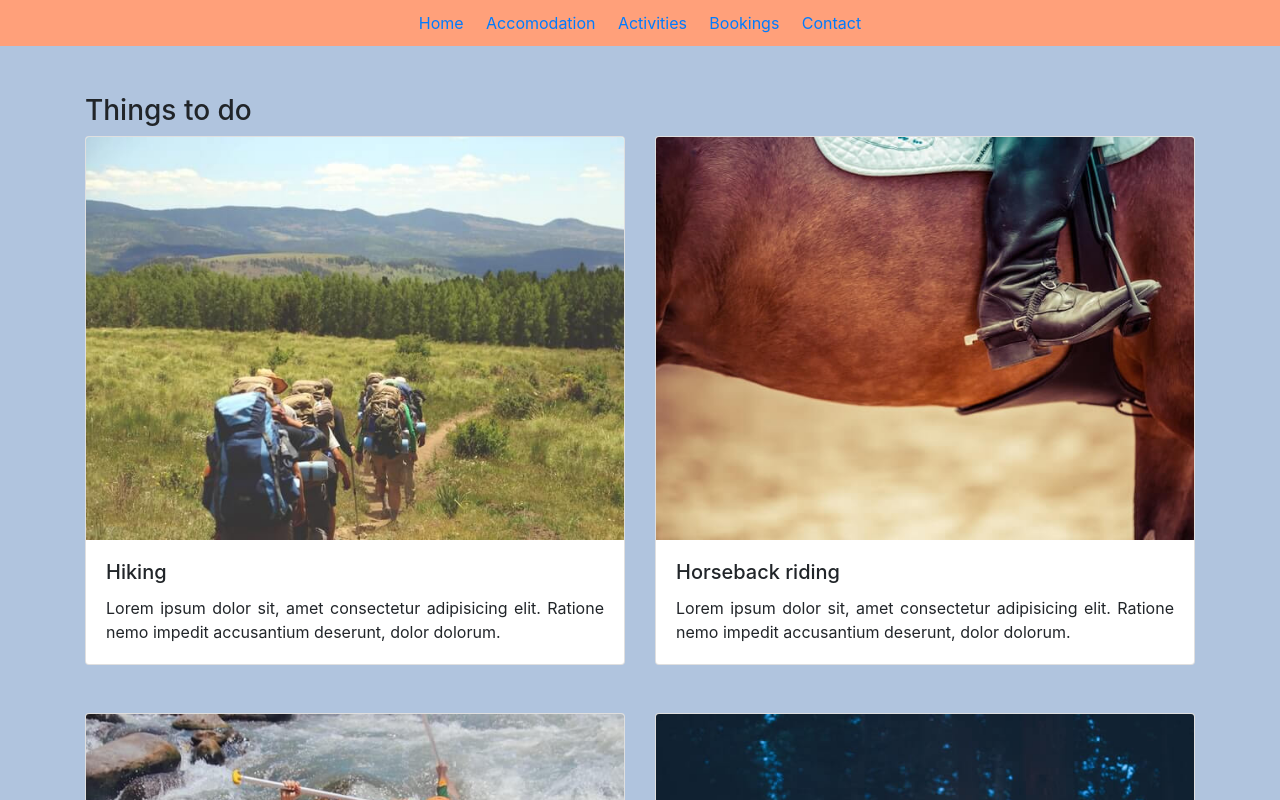
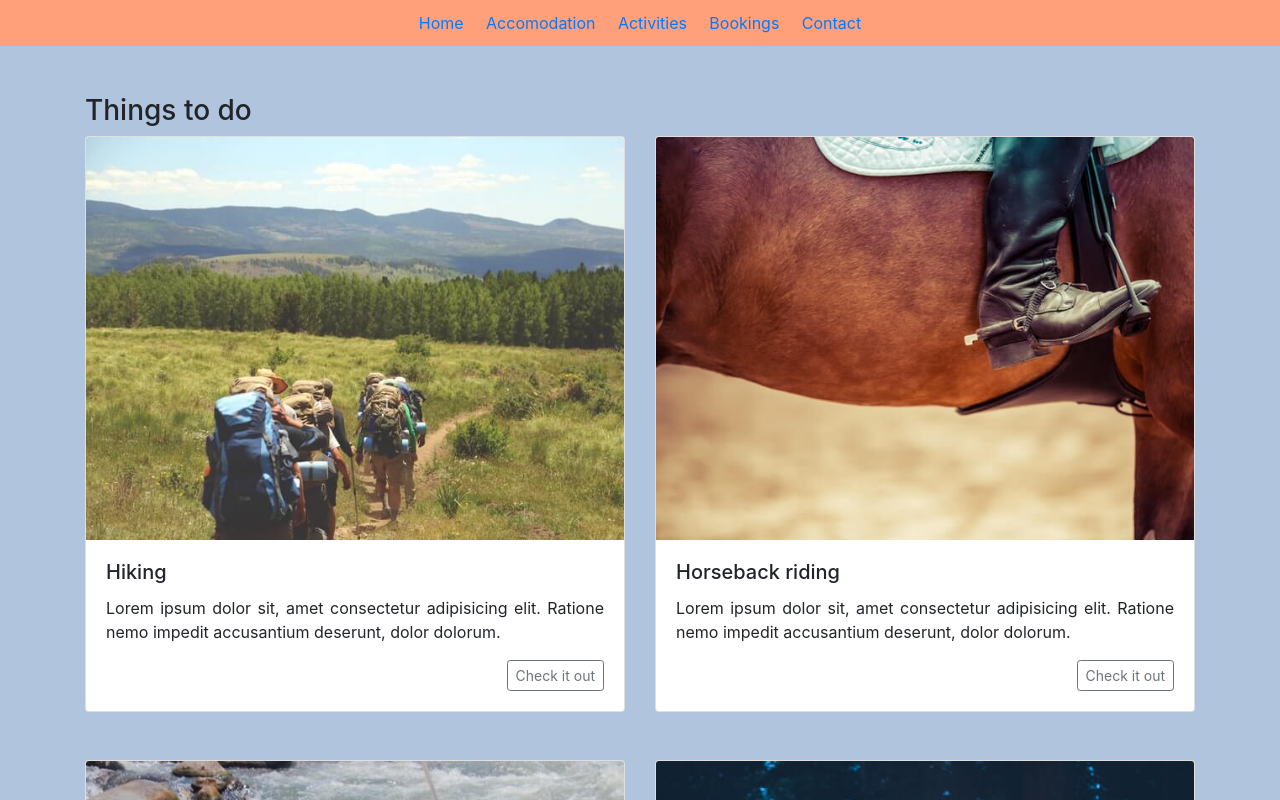
Before and after one commit to milosrancic/reactjs-website, a React (Create React App) app: page /activities in a window 1280 px wide. Shown: the top 800 px of the page. Built offline with nearby package versions, Linux system fonts and the light colour scheme.

Commit message:
added button

```diff
--- a/src/components/activities/activityCard/ActivityCard.js
+++ b/src/components/activities/activityCard/ActivityCard.js
@@ -1,7 +1,7 @@
 import React from "react";
 
 import Card from 'react-bootstrap/Card'
-// import Button from 'react-bootstrap/Button'
+import Button from 'react-bootstrap/Button'
 
 const ActivityCard = props => {
   return (
@@ -12,8 +12,8 @@ const ActivityCard = props => {
         <Card.Text>
           {props.text}
         </Card.Text>
+        <Button className="float-right" variant="outline-secondary" size="sm">Check it out</Button>
       </Card.Body>
-      {/* <Button>Check it out</Button> */}
     </Card>
   )
 }
```
